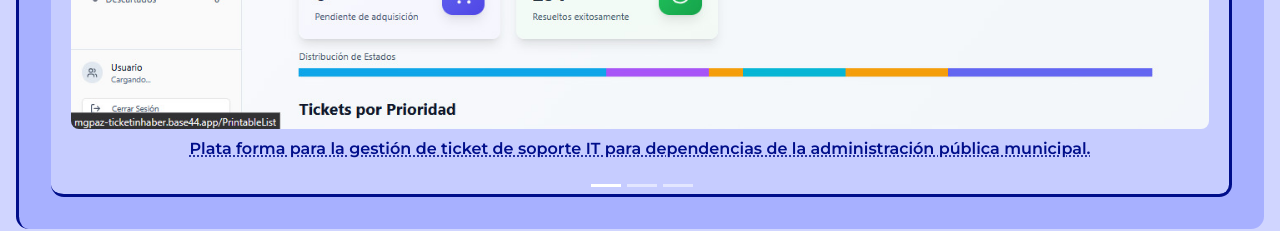
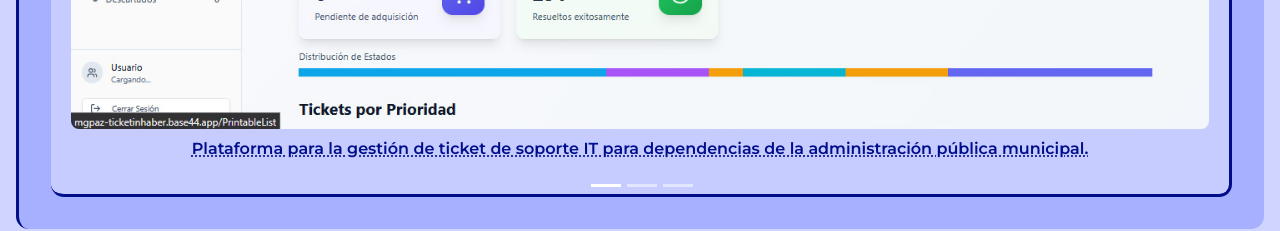
Before and after one commit to lFabianiGH/WebFlex_Clase_1_Entregable, a plain HTML site: page index.html in a window 1280 px wide. Shown: the part 1140-1371 px from the top of the page. Drawn offline with nearby package versions, Linux system fonts and the light colour scheme; a web font is replaced by a local one.

Commit message:
Pre entrega 5
Proyecto listo para presentación de PreEntrega 5.
Este ultimo commit incluye una corrección de error de redacción en el contenido que presenta index.html ("Plata forma"--> "Plataforma")

```diff
--- a/index.html
+++ b/index.html
@@ -126,7 +126,7 @@
                                 <h3>Ticketinhaber</h3>
                                 <img src="./assets/img/C1-Ticketinhaber.jpeg" alt="Imagen de Ticketinhaber">
                                 <p class="texto-plano">
-                                    Plata forma para la gestión de ticket de soporte IT para dependencias de la
+                                    Plataforma para la gestión de ticket de soporte IT para dependencias de la
                                     administración pública municipal.
                                 </p>
                             </a>
```
